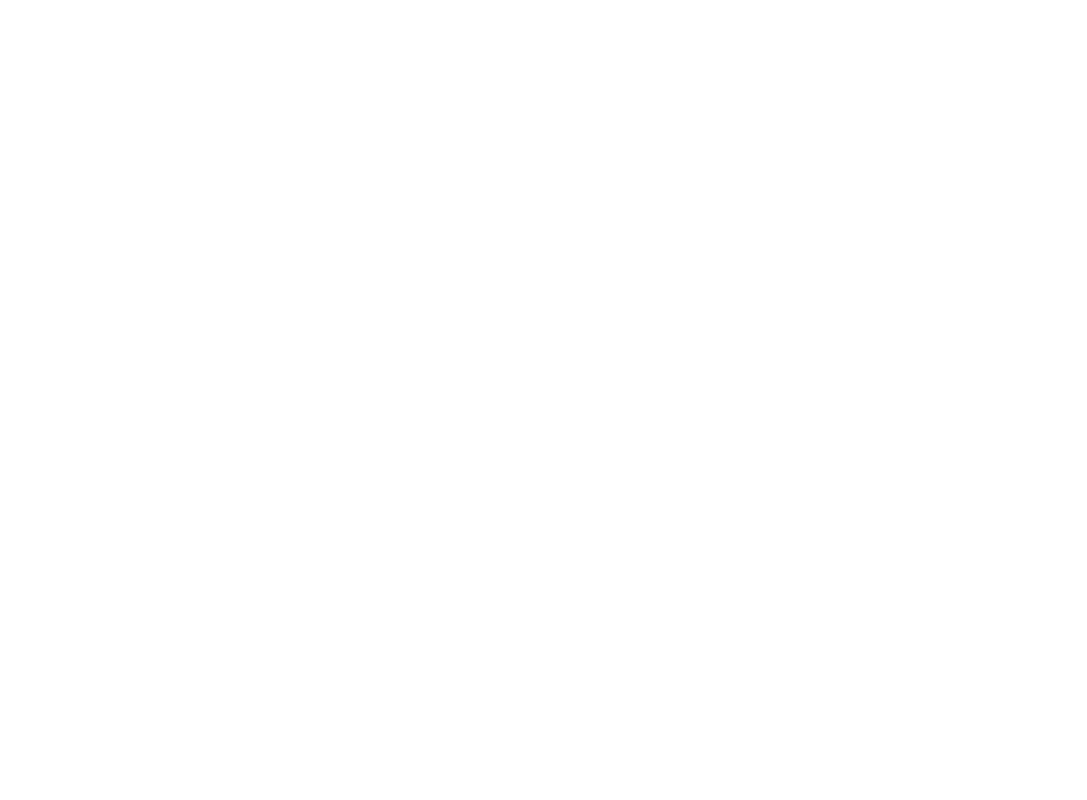
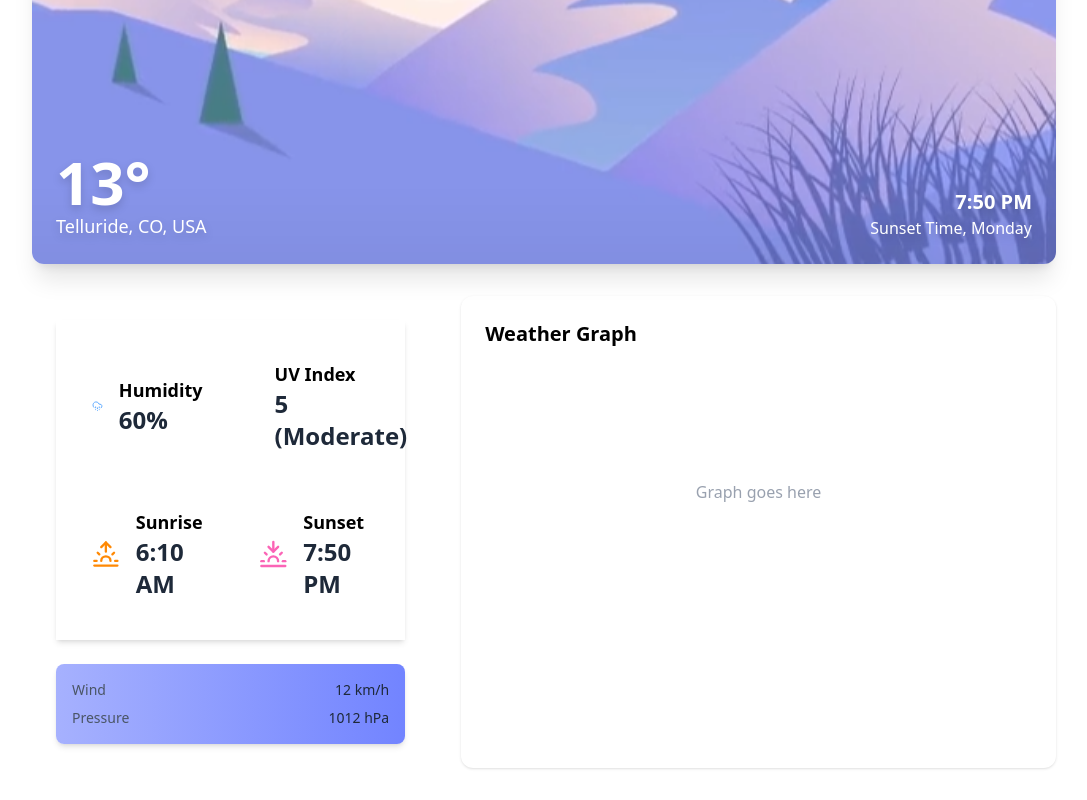
Before and after one commit to ami-inn/weather-app-mt, a Next.js app: page / in a window 1280 px wide. Shown: the part 282-1082 px from the top of the page, without its empty margins (96-1183 px from the left). Before the commit the page ends 800 px from the top, so only its background shows below. Built offline with nearby package versions, Linux system fonts and the light colour scheme.

Commit message:
basic structure of html added

```diff
--- a/src/app/page.tsx
+++ b/src/app/page.tsx
@@ -1,20 +1,23 @@
 import React from "react";
-import { LucideMenu, LucideSearch } from "lucide-react";
+import {
+  LucideMenu,
+  LucideSearch,
+  CloudHail,
+  Sunrise,
+  Sunset,
+  Sun,
+} from "lucide-react";
+import WeatherImg from "../assets/weather.png";
+import Image from "next/image";
 
 const page = () => {
   return (
-    <main className="flex flex-col min-h-screen px-32 py-12  items-center">
+    <main className="flex flex-col min-h-screen px-32 py-8  items-center">
       <nav className="flex items-center w-full justify-between px-4 py-2 bg-gray-100">
         {/* Left side: Bold text */}
-        <h2
-        className="text-2xl font-bold text-gray-800"
-        >
-          Amin
-        </h2>
+        <h2 className="text-2xl font-bold text-gray-800">Amin</h2>
         {/* Right side: Toggle, Search bar */}
         <div className="flex items-center gap-4">
-
-
           {/* Search Bar */}
           <div className="relative">
             <input
@@ -27,7 +30,7 @@
               <LucideSearch className="w-5 h-5" />
             </span>
           </div>
-              {/* Toggle Icon */}
+          {/* Toggle Icon */}
           <button className="p-2 rounded hover:bg-gray-200">
             <svg className="w-6 h-6" aria-hidden="true">
               {/* Example toggle icon (Lucide: Menu) */}
@@ -36,6 +39,99 @@
           </button>
         </div>
       </nav>
+      {/* weathre info section */}
+      <section className="w-full flex justify-center mt-2">
+        <div className="relative w-full ">
+          <Image
+            src={WeatherImg}
+            alt="Weather"
+            className="w-full h-[450px] object-cover rounded-xl shadow-xl"
+          />
+          {/* Left bottom: Temperature and location */}
+          <div className="absolute left-6 bottom-6 text-white">
+            <div className="text-6xl font-bold drop-shadow-lg">13°</div>
+            <div className="text-lg font-medium drop-shadow-lg">
+              Telluride, CO, USA
+            </div>
+          </div>
+          {/* Right bottom: Time and sunset info */}
+          <div className="absolute right-6 bottom-6 text-right text-white">
+            <div className="text-xl font-bold drop-shadow-lg">7:50 PM</div>
+            <div className="text-md drop-shadow-lg">Sunset Time, Monday</div>
+          </div>
+        </div>
+      </section>
+
+      {/* about section graph and other thisng */}
+      <section className="flex w-full mt-8 gap-8">
+        {/* Left side: 35% */}
+        <div className="w-[40%]  p-6 flex  flex-col justify-center">
+          {/* Add your left side content here */}
+          <div className="grid grid-cols-2 px-5 py-6 gap-6 shadow-md">
+            {/* Humidity Card */}
+            <div className="flex items-center bg-white rounded-xl   p-4">
+              <CloudHail className="w-10 h-10 text-blue-400 mr-4" />
+              <div>
+                <span className="text-lg font-semibold">Humidity</span>
+                <div className="text-2xl font-bold text-gray-800">60%</div>
+              </div>
+            </div>
+            {/* UV Index Card */}
+            <div className="flex items-center bg-white rounded-xl   p-4">
+              <Sun className="w-10 h-10 text-yellow-400 mr-4" />
+              <div>
+                <span className="text-lg font-semibold">UV Index</span>
+                <div className="text-2xl font-bold text-gray-800">
+                  5 (Moderate)
+                </div>
+              </div>
+            </div>
+            {/* Sunrise Card */}
+            <div className="flex items-center bg-white rounded-xl   p-4">
+              <Sunrise className="w-10 h-10 text-orange-400 mr-4" />
+              <div>
+                <span className="text-lg font-semibold">Sunrise</span>
+                <div className="text-2xl font-bold text-gray-800">6:10 AM</div>
+              </div>
+            </div>
+            {/* Sunset Card */}
+            <div className="flex items-center bg-white rounded-xl   p-4">
+              <Sunset className="w-10 h-10 text-pink-400 mr-4" />
+              <div>
+                <span className="text-lg font-semibold">Sunset</span>
+                <div className="text-2xl font-bold text-gray-800">7:50 PM</div>
+              </div>
+            </div>
+          </div>
+          {/* Small bottom div */}
+          <div
+            className="mt-6 rounded-lg p-4 flex flex-col gap-2 shadow-md"
+            style={{
+              background: "linear-gradient(90deg, #A6B1FE 0%, #7284FF 100%)",
+            }}
+          >
+            <div className="flex justify-between">
+              <span className="text-sm text-gray-600">Wind</span>
+              <span className="text-sm font-medium text-gray-800">12 km/h</span>
+            </div>
+            <div className="flex justify-between">
+              <span className="text-sm text-gray-600">Pressure</span>
+              <span className="text-sm font-medium text-gray-800">
+                1012 hPa
+              </span>
+            </div>
+          </div>
+        </div>
+        {/* Right side: 65% */}
+        <div className="w-[60%] bg-white rounded-xl shadow p-6">
+          {/* Add your right side content here */}
+          <h3 className="text-xl font-bold mb-4">Weather Graph</h3>
+          <div className="h-64 flex items-center justify-center text-gray-400">
+            {/* Placeholder for graph */}
+            Graph goes here
+          </div>
+        </div>
+      </section>
     </main>
   );
 };
```
